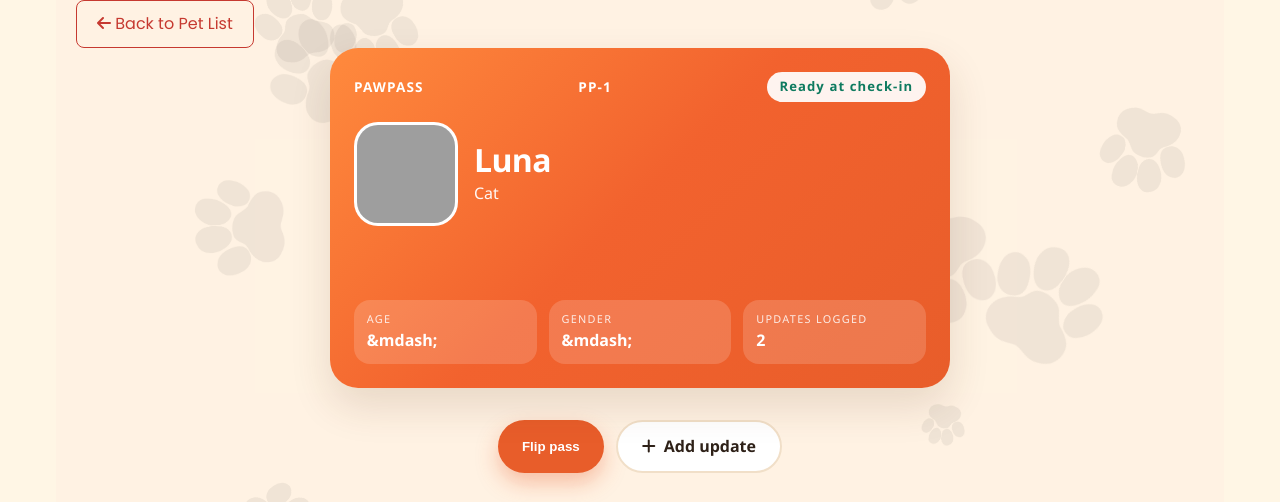
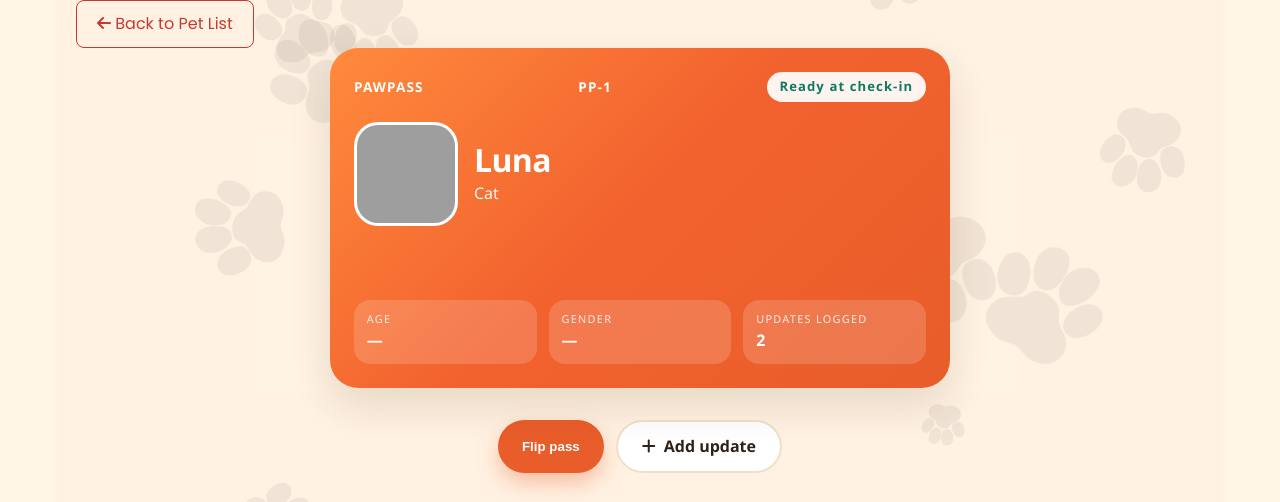
Before and after one commit to kumailrizvi890/PawPass, a Flask app: page /pet/1 in a window 1280 px wide. Shown: the part 116-618 px from the top of the page. Run offline with Flask 3, Linux system fonts and the light colour scheme; data comes from the database, SQL or seed files in the repository; some libraries are stand-ins or nearby versions; grey boxes are pictures that could not be loaded.

Commit message:
Show a dash on the pass when age or gender is missing

```diff
--- a/templates/pet.html
+++ b/templates/pet.html
@@ -41,8 +41,8 @@
                     </div>
                 </div>
                 <div class="pass-meta">
-                    <div><span class="label">Age</span><span class="value">{{ pet.age or '&mdash;' }}</span></div>
-                    <div><span class="label">Gender</span><span class="value">{{ pet.gender or '&mdash;' }}</span></div>
+                    <div><span class="label">Age</span><span class="value">{{ pet.age or '—' }}</span></div>
+                    <div><span class="label">Gender</span><span class="value">{{ pet.gender or '—' }}</span></div>
                     <div><span class="label">Updates logged</span><span class="value">{{ updates|length }}</span></div>
                 </div>
             </div>
```
